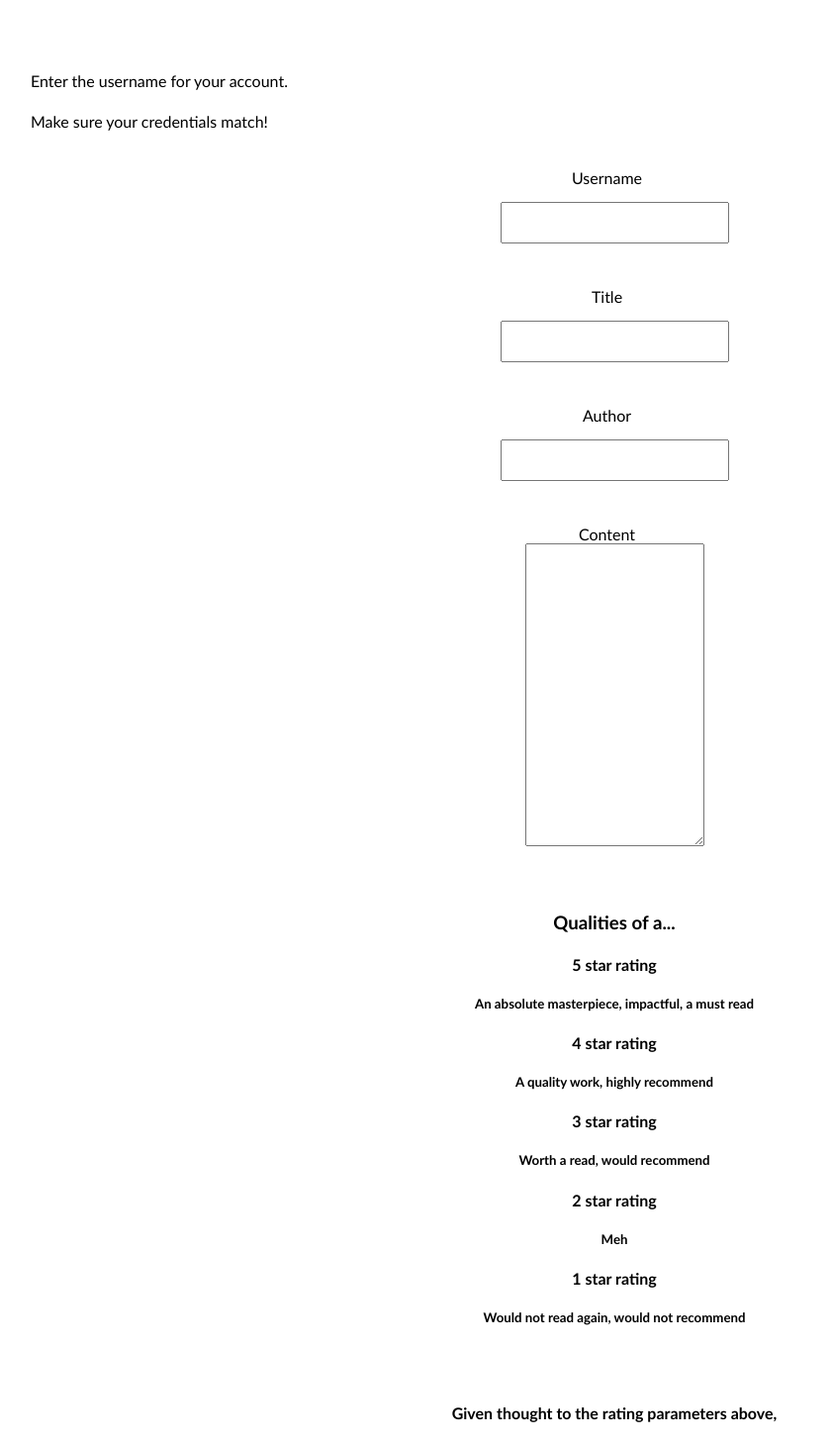
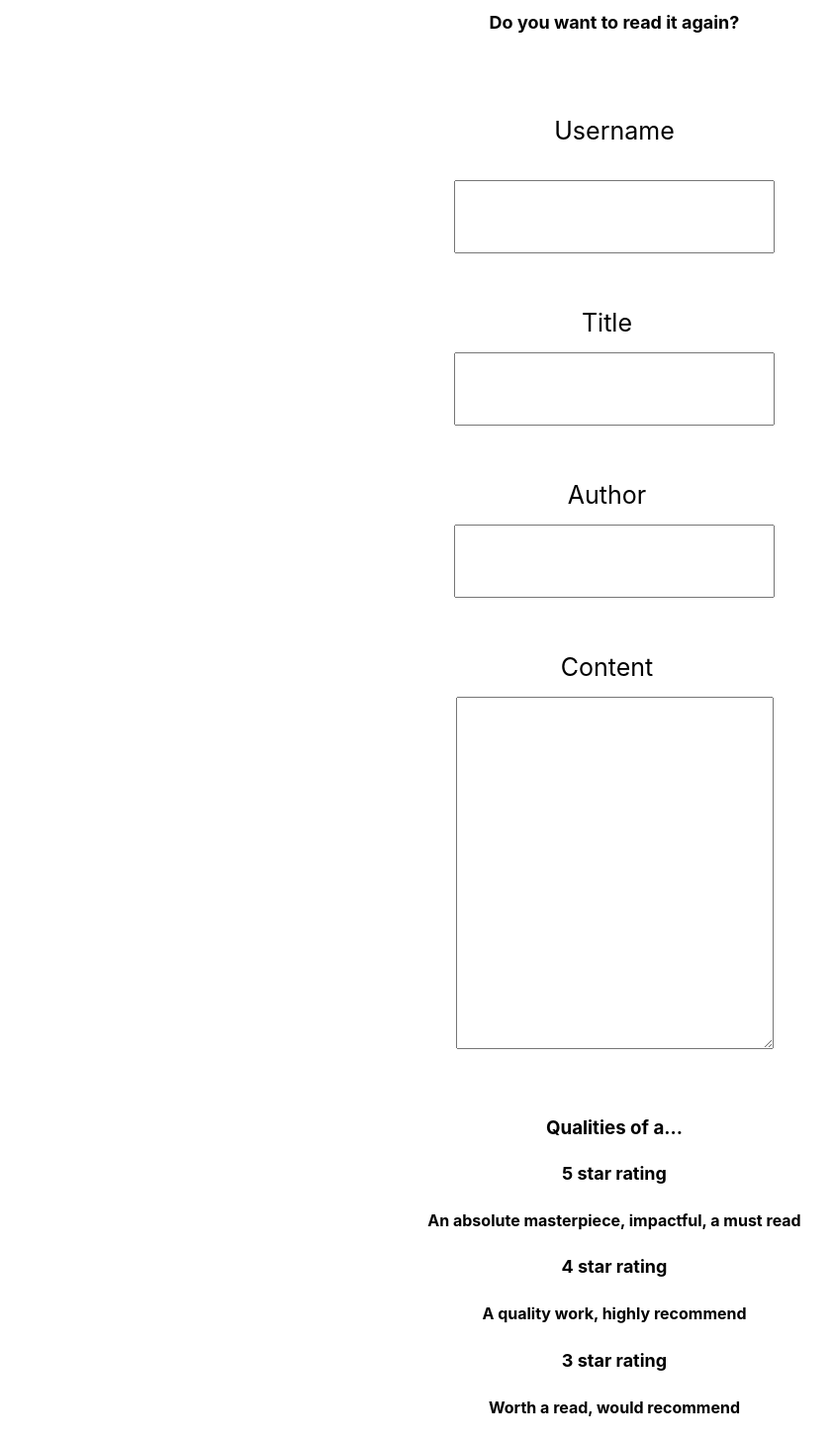
Before and after one commit to kelleymb/btr-client, a React (Create React App) app: page /add in a window 1280 px wide. Shown: the part 840-2299 px from the top of the page at 99% size, without its empty margins (19-859 px from the left). Built offline with nearby package versions, Linux system fonts and the light colour scheme.

Commit message:
300px & 550px styled

```diff
--- a/src/About/About.css
+++ b/src/About/About.css
@@ -1,5 +1,3 @@
 .about {
     padding: 15px;
-    font-family: 'Trebuchet MS', 'Lucida Sans Unicode', 'Lucida Grande', 'Lucida Sans', Arial, sans-serif;
-    /* text-align: center; */
 }
--- a/src/Add/Add.css
+++ b/src/Add/Add.css
@@ -1,11 +1,18 @@
+/* .hide {
+    display: none;
+} */
+
 .add-page {
-    font-family: 'Trebuchet MS', 'Lucida Sans Unicode', 'Lucida Grande', 'Lucida Sans', Arial, sans-serif;
     box-sizing: border-box;
 }
 
 h1 {
     text-align: center;
     font-size: 50px;
+}
+
+h2 {
+    text-align: center;
 }
 
 .guide-section {
@@ -23,9 +30,6 @@ input {
     margin-right: auto;
 }
 
-label {
-    padding: 15px;
-}
 
 label::before {
     content: "\A";
@@ -52,5 +56,43 @@ div {
 }
 
 textarea {
+    margin-top: 15px;
     height: 300px;
 }
+
+.user-input {
+    margin: 5px;
+    display: flex;
+    justify-content: center;
+    align-items: center;
+}
+
+@media screen and (min-width: 550px) {
+
+    h4 {
+        font-size: 18px;
+    }
+
+    h5 {
+        font-size: 16px;
+    }
+
+    label {
+        font-size: 25px;
+    }
+
+    input {
+        width: 350px;
+        height: 50px;
+    }
+
+    textarea {
+        width: 315px;
+        height: 350px;
+    }
+
+}
+
+@media screen and (min-width: 800px) {
+
+}
--- a/src/Add/Add.js
+++ b/src/Add/Add.js
@@ -10,6 +10,10 @@ class Add extends Component {
             push: () => { }
         },
     }
+
+    // state = {
+    //     showSection: true
+    // }
 
     handleSubmit = e => {
         e.preventDefault();
@@ -42,14 +46,32 @@ class Add extends Component {
         })
     }
 
+    // handleDisplayGuide = e => {
+    //     <section className={this.state.showSection ? "guide-section" : "hide"}>
+    //         <button onClick={this.props.onClick || this.handleDisplayGuide}>Let us know...</button>
+    //         <h4>Would you recommend this book to others?</h4>
+    //         <h4>Did it live up to your expectations?</h4>
+    //         <h4>Did you laugh? Cry? Think?</h4>
+    //         <h4>Did it affect you?</h4>
+    //         <h4>Did you care about the characters?</h4>
+    //         <h4>Was the dialogue believable?</h4>
+    //         <h4>Did any quotes strike you?</h4>
+    //         <h4>Do you want to read it again?</h4>
+    //     </section>
+    // }
+
+    // handleDisplayQualities = e => {
+
+    // }
+
     render() {
 
         return (
             <ErrorBoundary>
                 <section className="add-page">
                     <h1>Add a Review</h1>
+                    <h2>You are entering a spoiler free zone</h2>
                     <section className="guide-section">
-                        <h2>You are entering a spoiler free zone</h2>
                         <h4>Let us know...</h4>
                         <h4>Would you recommend this book to others?</h4>
                         <h4>Did it live up to your expectations?</h4>
@@ -62,21 +84,20 @@ class Add extends Component {
                     </section>
                     <form className="add-review-form" onSubmit={this.handleSubmit}>
                         <div className="field">
-                            <p>Enter the username for your account.</p>
-                            <p>Make sure your credentials match!</p>
-                            <label htmlFor="user-input" aria-required="true">Username</label>
+                            <label className="user-input" htmlFor="user-input" aria-required="true">Username</label>
+                            {/* <p className="user-input">Make sure your credentials match!</p> */}
                             <input type="text" id="user-input" name="user-input"/>
                         </div>
                         <div className="field">
-                            <label htmlFor="title-input" aria-required="true">Title</label>
+                            <label className="title-input" htmlFor="title-input" aria-required="true">Title</label>
                             <input type="text" id="title-input" name="title-input"/>
                         </div>
                         <div className="field">
-                            <label htmlFor="author-input" aria-required="true">Author</label>
+                            <label className="author-input" htmlFor="author-input" aria-required="true">Author</label>
                             <input type="text" id="author-input" name="author-input"/>
                         </div>
                         <div className="field">
-                            <label htmlFor="add-content-input" aria-required="true">Content</label>
+                            <label className="add-content-input" htmlFor="add-content-input" aria-required="true">Content</label>
                             <textarea id="add-content-input" name="add-content"></textarea>
                         </div>
                         <div className="field">
@@ -93,8 +114,7 @@ class Add extends Component {
                                 <h4>1 star rating</h4>
                                     <h5>Would not read again, would not recommend</h5>
                             </section>
-                            <h4>Given thought to the rating parameters above,</h4>
-                            <h4>what rating would you give to this piece?</h4>
+                            <h4>Given thought to the rating parameters above, what rating would you give to this piece?</h4>
                             <label className="rating-input" htmlFor="rating-input" aria-required="true">Rating</label>
                             <select id="rating-input" name="rating-input">
                                 <option value="1">1</option>
--- a/src/App/App.css
+++ b/src/App/App.css
@@ -3,7 +3,6 @@
     margin-bottom: 10px;
     padding: 25px;
     font-size: 35px;
-    font-family: 'Trebuchet MS', 'Lucida Sans Unicode', 'Lucida Grande', 'Lucida Sans', Arial, sans-serif;
 }
 
 /* .App {
--- a/src/Footer/Footer.css
+++ b/src/Footer/Footer.css
@@ -3,5 +3,4 @@
 	margin: auto;
 	width: 40%;
     padding: 5px;
-    font-family: 'Trebuchet MS', 'Lucida Sans Unicode', 'Lucida Grande', 'Lucida Sans', Arial, sans-serif;
 }
--- a/src/Reviews/Reviews.css
+++ b/src/Reviews/Reviews.css
@@ -39,6 +39,8 @@ input {
     padding: 3px;
     border: 2px solid;
     height: auto;
+    margin-top: 25px;
+    margin-bottom: 25px;
 }
 
 p {
@@ -60,6 +62,8 @@ footer {
 
     .review-result {
         padding: 40px;
+        margin-top: 15px;
+        margin-bottom: 15px;
     }
 
     .results {
@@ -75,6 +79,9 @@ footer {
         display: flex;
         align-items: flex-end;
         text-align: left;
-        line-height: 25px;
     }
 }
+
+@media screen and (min-width: 800px) {
+
+}
```
